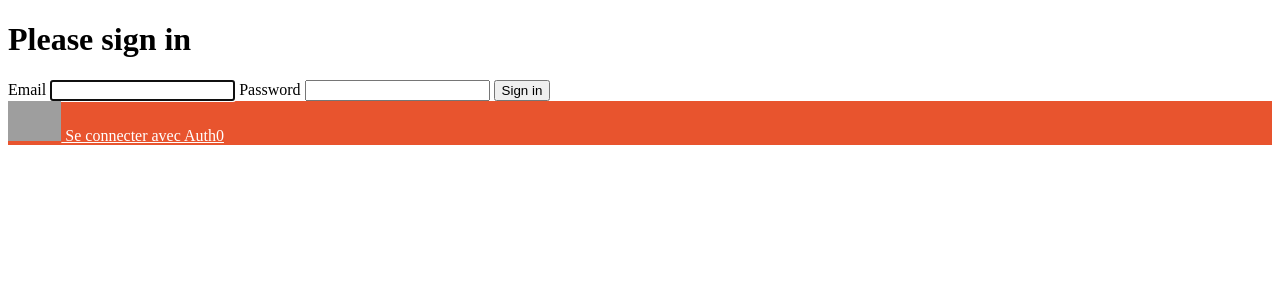
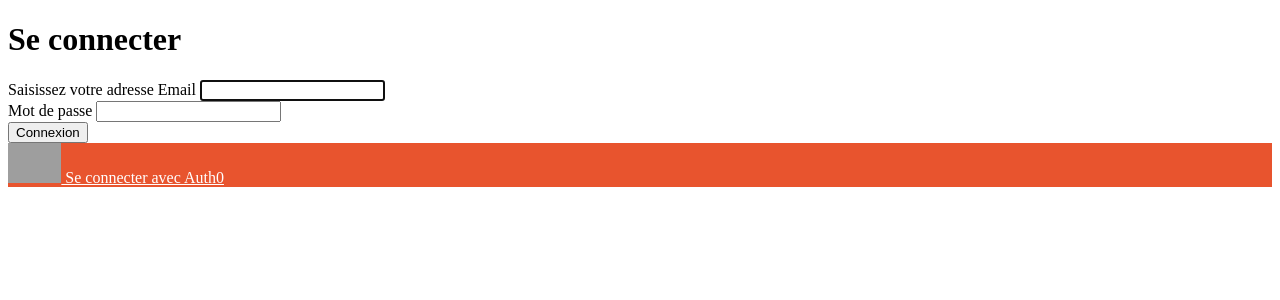
Before and after one commit to adplantade/prise-main-sy, a Symfony app: template templates/security/login.html.twig in a window 1280 px wide. Shown: the top 300 px of the page. Run offline with Twig, Linux system fonts and the light colour scheme; the template is opened without the code that fills it, so the values that code supplies are empty; some libraries are stand-ins or nearby versions; grey boxes are pictures that could not be loaded.

Commit message:
petit ajout

```diff
--- a/templates/security/login.html.twig
+++ b/templates/security/login.html.twig
@@ -1,6 +1,6 @@
 {% extends 'base.html.twig' %}
 
-{% block title %}Log in!{% endblock %}
+{% block title %}Se connecter !{% endblock %}
 
 {% block body %}
 <form method="post">
@@ -10,14 +10,15 @@
 
     {% if app.user %}
         <div class="mb-3">
-            You are logged in as {{ app.user.username }}, <a href="{{ path('app_logout') }}">Logout</a>
+            Vous êtes connecté en tant que {{ app.user.username }}, <a href="{{ path('app_logout') }}">Déconnexion</a>
         </div>
     {% endif %}
 
-    <h1 class="h3 mb-3 font-weight-normal">Please sign in</h1>
-    <label for="inputEmail">Email</label>
+    <h1 class="h3 mb-3 font-weight-normal">Se connecter</h1>
+    <label for="inputEmail">Saisissez votre adresse Email</label>
     <input type="email" value="{{ last_username }}" name="email" id="inputEmail" class="form-control" required autofocus>
-    <label for="inputPassword">Password</label>
+    <br/>
+    <label for="inputPassword">Mot de passe</label>
     <input type="password" name="password" id="inputPassword" class="form-control" required>
 
     <input type="hidden" name="_csrf_token"
@@ -35,8 +36,9 @@
         </div>
     #}
 
+    <br/>
     <button class="btn btn-lg btn-primary" type="submit">
-        Sign in
+        Connexion
     </button>
 </form>
     <a
```
